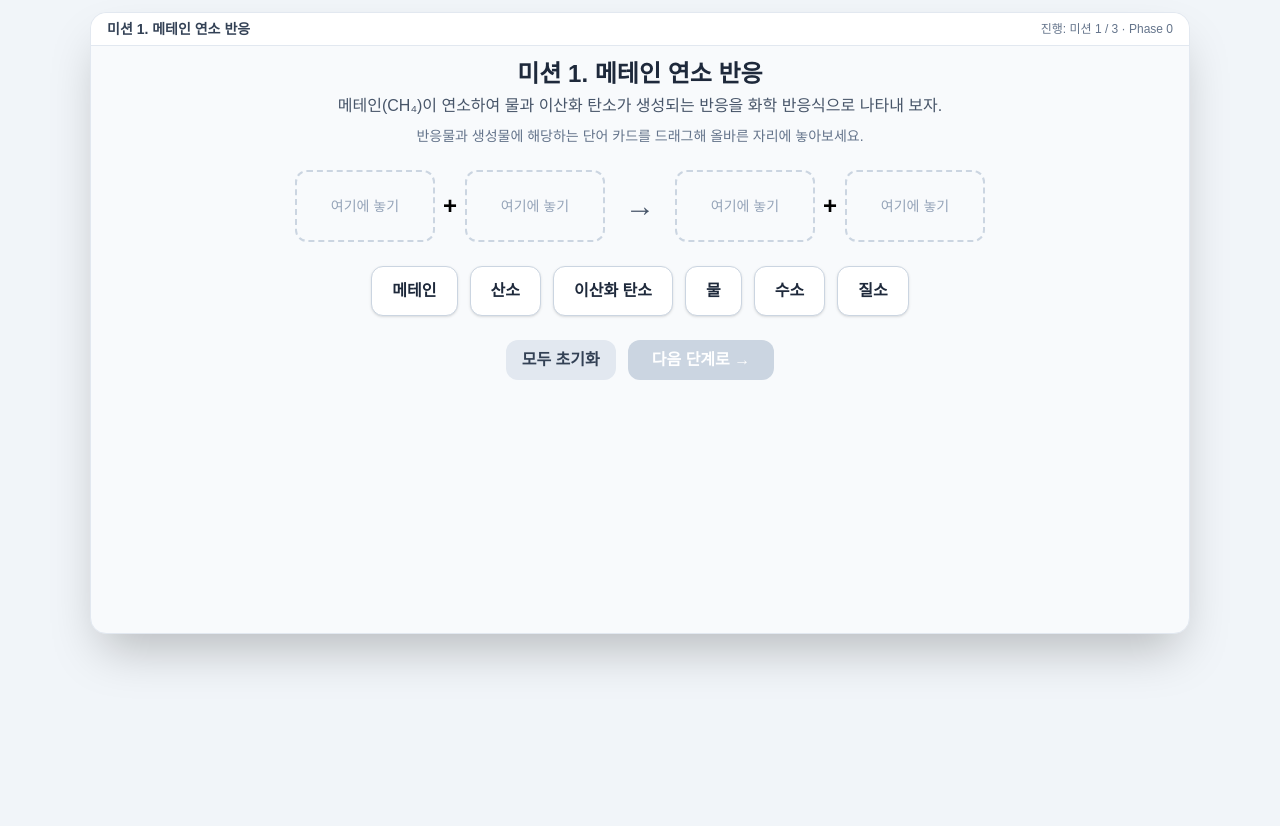
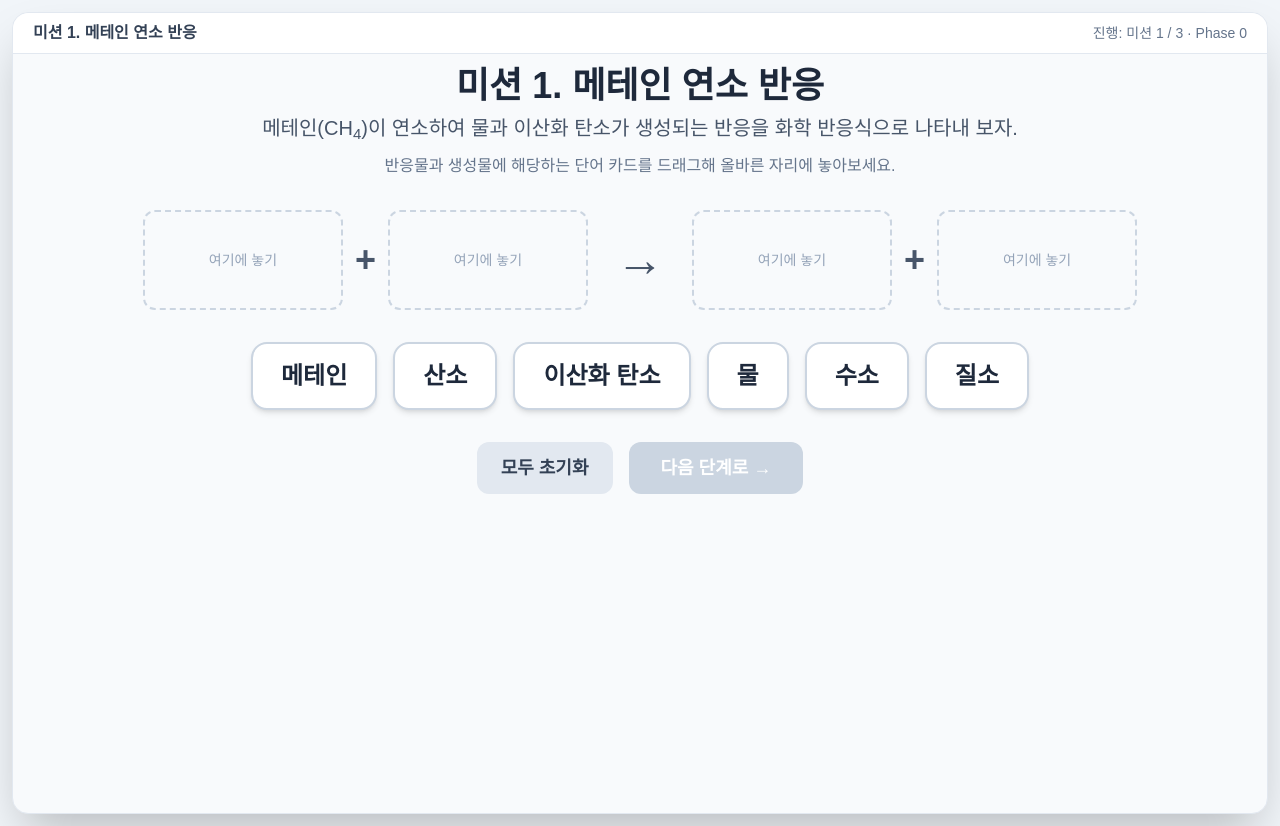
Before and after one commit to jaylions/interactive_chemreaction, a React (Vite) app: page / in a window 1280 px wide. Before the commit the page ends 800 px from the top, so only its background shows below. Built offline with nearby package versions, Linux system fonts and the light colour scheme.

Commit message:
수업 전 최종 업데이트

```diff
--- a/src/App.jsx
+++ b/src/App.jsx
@@ -1,16 +1,32 @@
-import { GameProvider } from './context/GameContext.jsx';
+import { GameProvider, useGame } from './context/GameContext.jsx';
 import MissionContainer from './components/MissionContainer.jsx';
 
-// 학교 보급용 작은 노트북(약 1280×720, 1366×768)을 기준으로 사이즈를 잡음.
-// 더 큰 화면에서는 가운데 정렬되어 표시되고, 콘텐츠가 길어지면 세로로 늘어남.
 export default function App() {
   return (
     <GameProvider>
-      <div className="min-h-screen flex items-start justify-center p-2 sm:p-3">
-        <div className="w-full max-w-[1100px] min-h-[620px] bg-slate-50 rounded-2xl shadow-2xl border border-slate-200">
-          <MissionContainer />
-        </div>
-      </div>
+      <AppShell />
     </GameProvider>
   );
 }
+
+// Phase 0(단어 매칭) 화면은 학생들이 학교 칠판에서 멀리서 봐도 잘 보이도록
+// 외곽 컨테이너를 가로 1.5배, 세로 1.3배로 확대.
+// 나머지 Phase는 작은 노트북 기준 1100×620 사이즈를 유지.
+// 세로는 가운데 정렬해서 큰 화면(전자칠판)에서 가운데에 떠 있게.
+function AppShell() {
+  const { phase } = useGame();
+  const isPhase0 = phase === 0;
+  const sizeClass = isPhase0
+    ? 'max-w-[1650px] min-h-[800px]'
+    : 'max-w-[1100px] min-h-[620px]';
+
+  return (
+    <div className="min-h-screen flex items-center justify-center p-2 sm:p-3">
+      <div
+        className={`w-full ${sizeClass} bg-slate-50 rounded-2xl shadow-2xl border border-slate-200 transition-[max-width] duration-300`}
+      >
+        <MissionContainer />
+      </div>
+    </div>
+  );
+}
--- a/src/components/MissionContainer.jsx
+++ b/src/components/MissionContainer.jsx
@@ -27,12 +27,15 @@ export default function MissionContainer() {
     );
   }
 
+  // Phase 0 화면은 외곽도 더 크게 (1.3배 세로) → 800px
+  const heightClass = phase === 0 ? 'min-h-[800px]' : 'min-h-[620px]';
+
   return (
-    <div className="min-h-[620px] flex flex-col">
+    <div className={`${heightClass} flex flex-col`}>
       {/* 진행 표시 */}
-      <div className="flex items-center justify-between px-4 py-1.5 bg-white border-b border-slate-200 rounded-t-2xl">
-        <div className="font-bold text-slate-700 text-sm">{currentMission.title}</div>
-        <div className="text-xs text-slate-500">
+      <div className="flex items-center justify-between px-5 py-2 bg-white border-b border-slate-200 rounded-t-2xl">
+        <div className="font-bold text-slate-700 text-base">{currentMission.title}</div>
+        <div className="text-sm text-slate-500">
           진행: 미션 {missionIndex + 1} / 3 · Phase {phase}
         </div>
       </div>
--- /dev/null
+++ b/src/components/common/ChemicalText.jsx
@@ -0,0 +1,37 @@
+// 일반 텍스트 안에 들어있는 화학식 패턴(원소 + 숫자)을 자동으로
+// <sub>으로 감싸 아래첨자로 렌더링한다.
+// 예: "메테인(CH4)이 연소" → "메테인(CH₄)이 연소"
+//
+// 매칭 규칙: 대문자(+선택적 소문자) 뒤에 숫자가 바로 오는 패턴.
+// - "CH4", "H2O", "H2O2", "NO2" 등이 자동 처리됨
+// - "원자 4개", "H 2개"(공백 사이) 같은 평문은 건드리지 않음
+export default function ChemicalText({ children, className }) {
+  if (typeof children !== 'string') {
+    return <span className={className}>{children}</span>;
+  }
+  const parts = [];
+  const regex = /([A-Z][a-z]?)(\d+)/g;
+  let lastIndex = 0;
+  let m;
+  let key = 0;
+  while ((m = regex.exec(children)) !== null) {
+    if (m.index > lastIndex) {
+      parts.push(
+        <span key={`t-${key++}`}>{children.slice(lastIndex, m.index)}</span>
+      );
+    }
+    parts.push(
+      <span key={`f-${key++}`}>
+        {m[1]}
+        <sub className="text-[0.75em]">{m[2]}</sub>
+      </span>
+    );
+    lastIndex = regex.lastIndex;
+  }
+  if (lastIndex < children.length) {
+    parts.push(
+      <span key={`t-${key++}`}>{children.slice(lastIndex)}</span>
+    );
+  }
+  return <span className={className}>{parts}</span>;
+}
--- a/src/components/common/WordCard.jsx
+++ b/src/components/common/WordCard.jsx
@@ -20,8 +20,8 @@ export default function WordCard({ label, dragId, dragData, disabled = false })
       style={style}
       {...listeners}
       {...attributes}
-      className={`rounded-xl bg-white px-5 py-3 shadow border border-slate-300 text-base font-semibold text-slate-800 select-none touch-none ${
-        disabled ? 'opacity-40 cursor-not-allowed' : 'cursor-grab active:cursor-grabbing'
+      className={`rounded-2xl bg-white px-7 py-4 shadow-md border-2 border-slate-300 text-2xl font-bold text-slate-800 select-none touch-none ${
+        disabled ? 'opacity-40 cursor-not-allowed' : 'cursor-grab active:cursor-grabbing hover:border-slate-400'
       }`}
     >
       {label}
--- a/src/components/phases/Phase0WordMatch.jsx
+++ b/src/components/phases/Phase0WordMatch.jsx
@@ -2,6 +2,7 @@ import { useMemo, useState } from 'react';
 import { DndContext } from '@dnd-kit/core';
 import WordCard from '../common/WordCard.jsx';
 import DropZone from '../common/DropZone.jsx';
+import ChemicalText from '../common/ChemicalText.jsx';
 import { useGame } from '../../context/GameContext.jsx';
 import { useDragSensors } from '../../hooks/useDragSensors.js';
 
@@ -67,24 +68,26 @@ export default function Phase0WordMatch() {
 
   return (
     <DndContext sensors={sensors} onDragEnd={onDragEnd}>
-      <div className="flex flex-col h-full gap-6">
+      <div className="flex flex-col h-full gap-8">
         <header className="text-center">
-          <h2 className="text-2xl font-bold text-slate-800">{currentMission.title}</h2>
-          <p className="text-slate-600 mt-1">{currentMission.description}</p>
-          <p className="text-sm text-slate-500 mt-2">
+          <h2 className="text-4xl font-bold text-slate-800">{currentMission.title}</h2>
+          <p className="text-slate-600 text-xl mt-2">
+            <ChemicalText>{currentMission.description}</ChemicalText>
+          </p>
+          <p className="text-base text-slate-500 mt-3">
             반응물과 생성물에 해당하는 단어 카드를 드래그해 올바른 자리에 놓아보세요.
           </p>
         </header>
 
         {/* 중앙 식 영역 */}
-        <section className="flex items-center justify-center gap-3 flex-1">
+        <section className="flex items-center justify-center gap-4 flex-1">
           <SlotGroup slots={reactantSlots} filled={filled} onRemove={removeFromSlot} />
           <Arrow />
           <SlotGroup slots={productSlots} filled={filled} onRemove={removeFromSlot} />
         </section>
 
         {/* 단어 카드 풀 */}
-        <section className="flex flex-wrap justify-center gap-3">
+        <section className="flex flex-wrap justify-center gap-4">
           {cards.map((label, i) => (
             <WordCard
               key={`${label}-${i}`}
@@ -96,15 +99,15 @@ export default function Phase0WordMatch() {
           ))}
         </section>
 
-        <div className="flex justify-center gap-3">
+        <div className="flex justify-center gap-4">
           <button
-            className="rounded-xl bg-slate-200 hover:bg-slate-300 text-slate-700 font-semibold px-4 py-2"
+            className="rounded-xl bg-slate-200 hover:bg-slate-300 text-slate-700 font-bold px-6 py-3 text-lg"
             onClick={resetAll}
           >
             모두 초기화
           </button>
           <button
-            className="rounded-xl bg-emerald-500 hover:bg-emerald-600 text-white font-bold px-6 py-2 disabled:bg-slate-300"
+            className="rounded-xl bg-emerald-500 hover:bg-emerald-600 text-white font-bold px-8 py-3 text-lg disabled:bg-slate-300"
             disabled={!allDone}
             onClick={() => setPhase(1)}
           >
@@ -118,20 +121,20 @@ export default function Phase0WordMatch() {
 
 function SlotGroup({ slots, filled, onRemove }) {
   return (
-    <div className="flex items-center gap-2">
+    <div className="flex items-center gap-3">
       {slots.map((slot, idx) => (
-        <div key={slot.id} className="flex items-center gap-2">
+        <div key={slot.id} className="flex items-center gap-3">
           <DropZone
             id={slot.id}
             data={{ slotId: slot.id }}
-            className="min-w-[140px] min-h-[72px] flex items-center justify-center"
+            className="min-w-[200px] min-h-[100px] flex items-center justify-center"
             placeholder="여기에 놓기"
           >
             {filled[slot.id] && (
               <FilledChip label={filled[slot.id]} onRemove={() => onRemove(slot.id)} />
             )}
           </DropZone>
-          {idx < slots.length - 1 && <span className="text-2xl font-bold">+</span>}
+          {idx < slots.length - 1 && <span className="text-4xl font-bold text-slate-600">+</span>}
         </div>
       ))}
     </div>
@@ -140,12 +143,12 @@ function SlotGroup({ slots, filled, onRemove }) {
 
 function FilledChip({ label, onRemove }) {
   return (
-    <div className="relative rounded-xl bg-emerald-100 text-emerald-700 font-bold px-4 py-2 border border-emerald-300">
+    <div className="relative rounded-2xl bg-emerald-100 text-emerald-700 font-bold px-6 py-3 text-2xl border-2 border-emerald-300">
       {label}
       <button
         type="button"
         onClick={onRemove}
-        className="absolute -top-2 -right-2 w-6 h-6 rounded-full bg-rose-500 hover:bg-rose-600 text-white text-sm font-bold shadow flex items-center justify-center"
+        className="absolute -top-3 -right-3 w-8 h-8 rounded-full bg-rose-500 hover:bg-rose-600 text-white text-lg font-bold shadow flex items-center justify-center"
         aria-label="빼내기"
       >
         ×
@@ -155,5 +158,5 @@ function FilledChip({ label, onRemove }) {
 }
 
 function Arrow() {
-  return <span className="text-3xl font-bold text-slate-600 mx-2">→</span>;
+  return <span className="text-5xl font-bold text-slate-600 mx-3">→</span>;
 }
--- a/src/constants/missions.js
+++ b/src/constants/missions.js
@@ -10,7 +10,7 @@ export const MISSIONS = [
     id: 'mission1',
     title: '미션 1. 메테인 연소 반응',
     description:
-      '메테인(CH₄)이 연소하여 물과 이산화 탄소가 생성되는 반응을 화학 반응식으로 나타내 보자.',
+      '메테인(CH4)이 연소하여 물과 이산화 탄소가 생성되는 반응을 화학 반응식으로 나타내 보자.',
     phase0: {
       slots: [
         { id: 'm1-r1', side: 'reactant', accepts: '메테인' },
@@ -36,7 +36,7 @@ export const MISSIONS = [
     id: 'mission2',
     title: '미션 2. 과산화 수소 분해 반응',
     description:
-      '과산화 수소(H₂O₂)가 물과 산소로 분해되는 반응을 화학 반응식으로 나타내 보자.',
+      '과산화 수소(H2O2)가 물과 산소로 분해되는 반응을 화학 반응식으로 나타내 보자.',
     enterPassword: 'chemistry',
     phase0: {
       slots: [
@@ -62,7 +62,7 @@ export const MISSIONS = [
     id: 'mission3',
     title: '미션 3. 이산화 질소 생성 반응',
     description:
-      '질소 기체와 산소 기체가 반응하여 이산화 질소 기체를 생성하는 반응을 화학 반응식으로 나타내 보자.',
+      '질소 기체(N2)와 산소 기체(O2)가 반응하여 이산화 질소(NO2) 기체를 생성하는 반응을 화학 반응식으로 나타내 보자.',
     enterPassword: 'science',
     phase0: {
       slots: [
```
Also changed, not shown: src/components/MissionSummary.jsx (+11 -4 lines), src/components/common/AtomCounter.jsx (+9 -9 lines), src/components/common/MoleculePopup.jsx (+13 -12 lines), src/components/phases/Phase1MoleculeBuilder.jsx (+16 -13 lines), src/components/phases/Phase2Balancer.jsx (+32 -20 lines).
